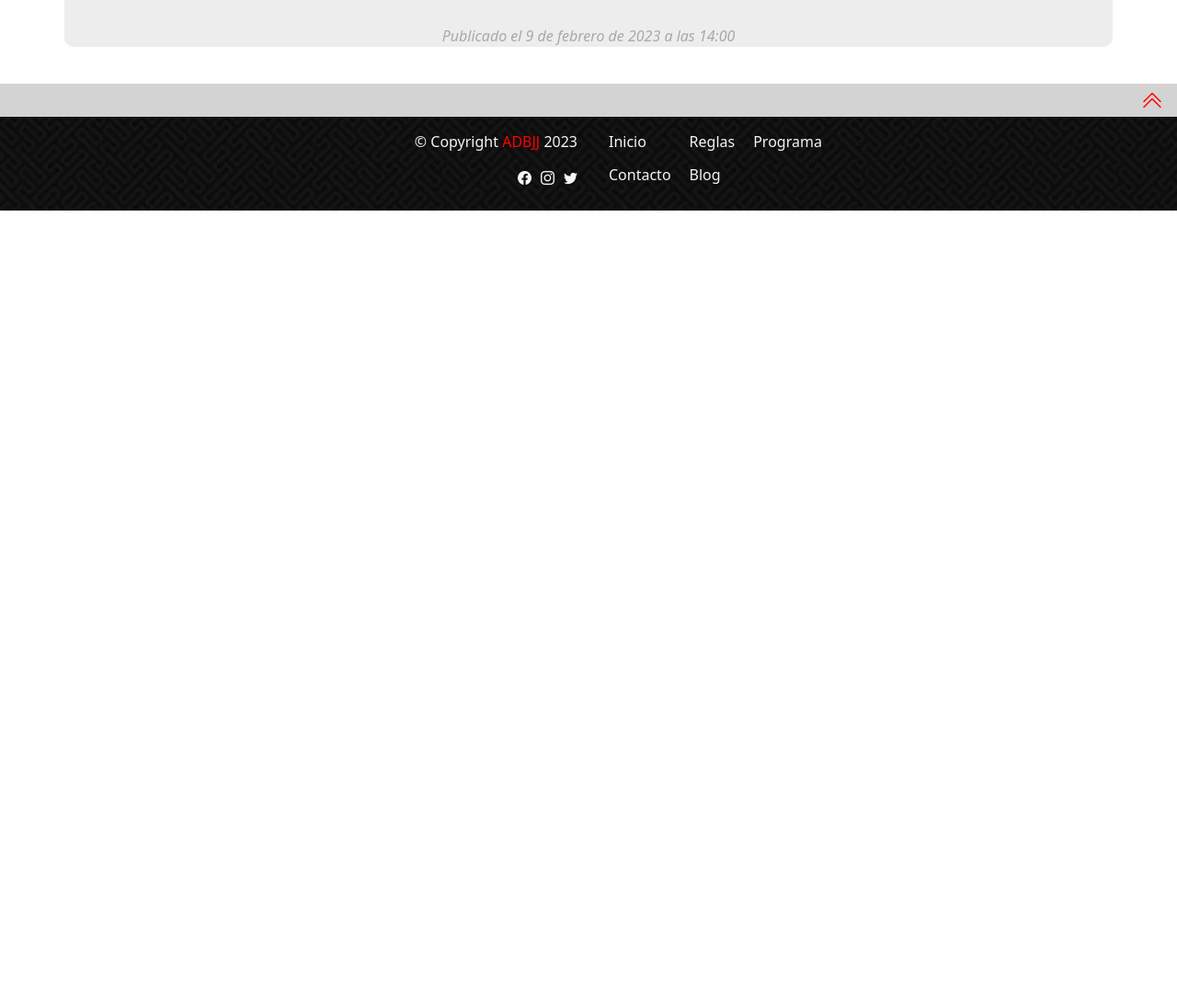
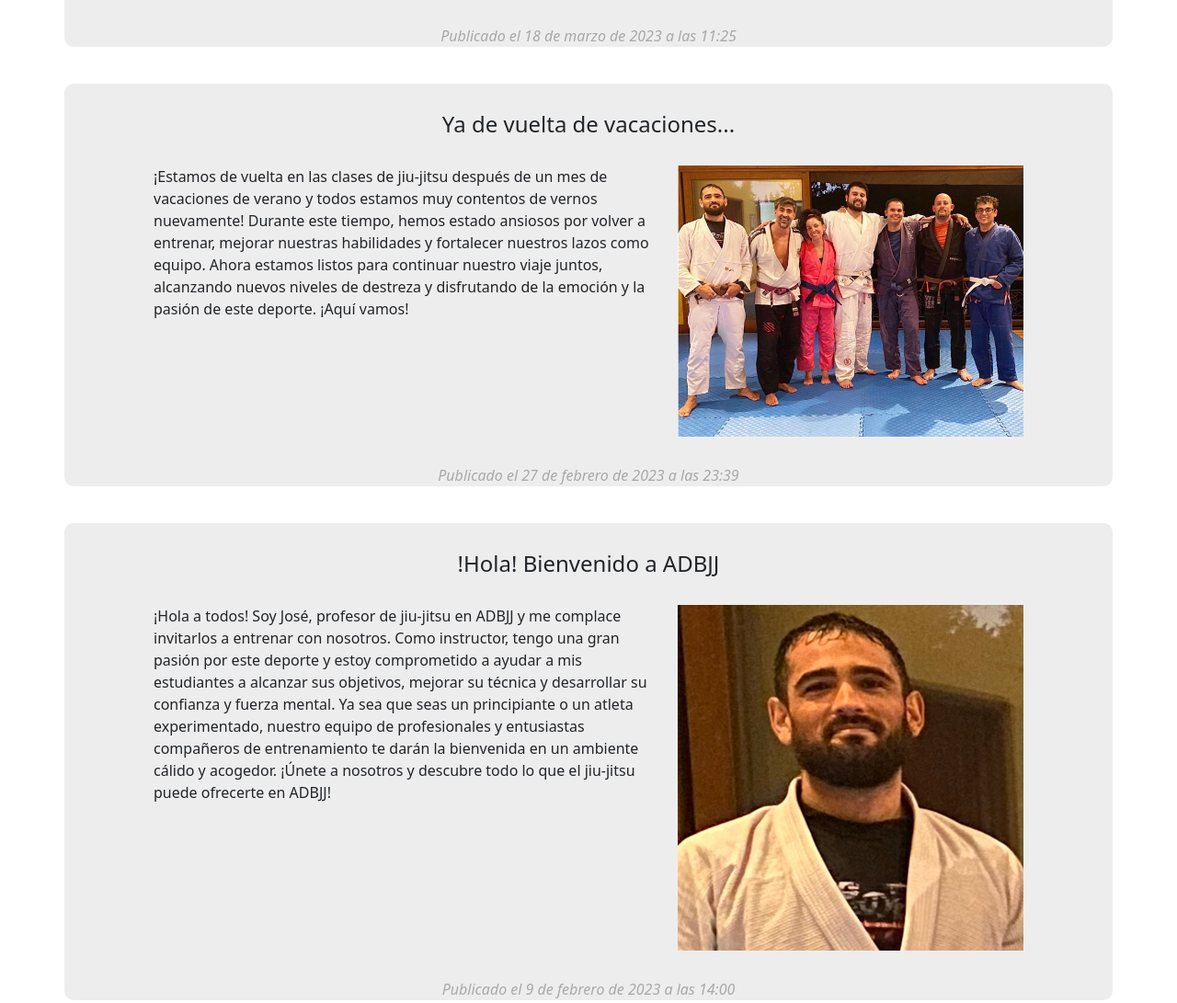
Before and after one commit to joseperezm/Pre-Entrega-3, a plain HTML site: page blog.html in a window 1280 px wide. Shown: the part 988-2079 px from the top of the page at 92% size. Before the commit the page ends 1217 px from the top, so only its background shows below. Drawn offline with nearby package versions, Linux system fonts and the light colour scheme.

Commit message:
agregar mas blog posts

```diff
--- a/blog.html
+++ b/blog.html
@@ -59,6 +59,26 @@
               <p>Hoy tuvimos una increíble sesión de Jiu-Jitsu en la que aprendimos nuevas técnicas, luchamos con nuestros amigos y lo pasamos genial.<br>Desde los ejercicios de calentamiento hasta la práctica de agarres y sumisiones, cada momento fue emocionante e intenso.<br>Nos encanta la sensación de superar nuestros límites y mejorar nuestra técnica con cada sesión. Definitivamente estamos ansiosos por nuestra próxima clase de Jiu-Jitsu.</p>
             </div>
             <img class="col-10 col-md-10 col-lg-6 imagen-blogpost" src="./imagenes/blog-post.webp" alt="Imagen blog post">
+            <div class="col-10 text-center subtitulo fecha-blogpost">Publicado el 18 de marzo de 2023 a las 11:25</div>
+          </div>
+        </div>
+        <div class="container blogpost" data-aos="fade-right">
+          <div class="row justify-content-center">
+            <div class="col-10 text-center"><h4 class="titulo-blogpost">Ya de vuelta de vacaciones...</h4></div>
+            <div class="col-10 col-md-10 col-lg-6">
+              <p>¡Estamos de vuelta en las clases de jiu-jitsu después de un mes de vacaciones de verano y todos estamos muy contentos de vernos nuevamente! Durante este tiempo, hemos estado ansiosos por volver a entrenar, mejorar nuestras habilidades y fortalecer nuestros lazos como equipo. Ahora estamos listos para continuar nuestro viaje juntos, alcanzando nuevos niveles de destreza y disfrutando de la emoción y la pasión de este deporte. ¡Aquí vamos!</p>
+            </div>
+            <img class="col-10 col-md-10 col-lg-6 imagen-blogpost" src="./imagenes/quienes-somos2.webp" alt="Imagen blog post">
+            <div class="col-10 text-center subtitulo fecha-blogpost">Publicado el 27 de febrero de 2023 a las 23:39</div>
+          </div>
+        </div>
+        <div class="container blogpost" data-aos="fade-right">
+          <div class="row justify-content-center">
+            <div class="col-10 text-center"><h4 class="titulo-blogpost">!Hola! Bienvenido a ADBJJ</h4></div>
+            <div class="col-10 col-md-10 col-lg-6">
+              <p>¡Hola a todos! Soy José, profesor de jiu-jitsu en ADBJJ y me complace invitarlos a entrenar con nosotros. Como instructor, tengo una gran pasión por este deporte y estoy comprometido a ayudar a mis estudiantes a alcanzar sus objetivos, mejorar su técnica y desarrollar su confianza y fuerza mental. Ya sea que seas un principiante o un atleta experimentado, nuestro equipo de profesionales y entusiastas compañeros de entrenamiento te darán la bienvenida en un ambiente cálido y acogedor. ¡Únete a nosotros y descubre todo lo que el jiu-jitsu puede ofrecerte en ADBJJ!</p>
+            </div>
+            <img class="col-10 col-md-10 col-lg-6 imagen-blogpost" src="./imagenes/jose.webp" alt="Imagen blog post">
             <div class="col-10 text-center subtitulo fecha-blogpost">Publicado el 9 de febrero de 2023 a las 14:00</div>
           </div>
         </div>
```
